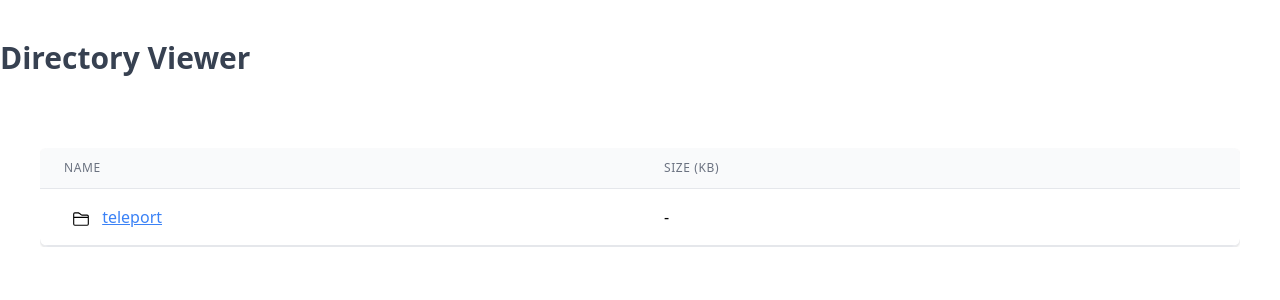
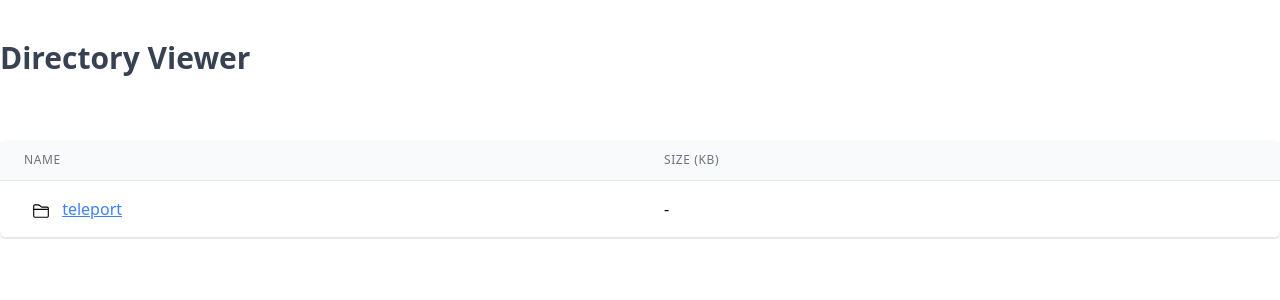
Before and after one commit to deliaconstantino/directory-viewer, a React (Create React App) app: page / in a window 1280 px wide. Shown: the top 300 px of the page. Built offline with nearby package versions, Linux system fonts and the light colour scheme.

Commit message:
update styling

```diff
--- a/src/components/BreadCrumbs.js
+++ b/src/components/BreadCrumbs.js
@@ -15,7 +15,7 @@
   }
 
   return (
-    <div className="flex flex-wrap">
+    <div className="flex flex-wrap ml-2">
       {linkParts.map((link, idx) => (
         <span key={idx}>{link}</span>
       ))}
--- a/src/components/table/Table.js
+++ b/src/components/table/Table.js
@@ -2,7 +2,7 @@
 
 function Table({ data, location }) {
   return (
-    <div className="flex flex-col mt-8 flex-nowrap truncate">
+    <div className="flex flex-col mt-6 flex-nowrap truncate">
       <div className="py-2 -my-2 overflow-x-auto sm:-mx-6 sm:px-6 lg:-mx-8 lg:px-8">
         <div className="inline-block min-w-full overflow-hidden align-middle border-b border-gray-200 shadow sm:rounded-lg">
           <table className="min-w-full">
--- a/src/pages/HomePage.js
+++ b/src/pages/HomePage.js
@@ -19,7 +19,7 @@
   }
 
   return (
-    <div className="m-10">
+    <div className="mt-10">
       <BreadCrumbs pathParts={pathParts} />
       <SearchBox />
       {hasErrorMessage ? (
```
